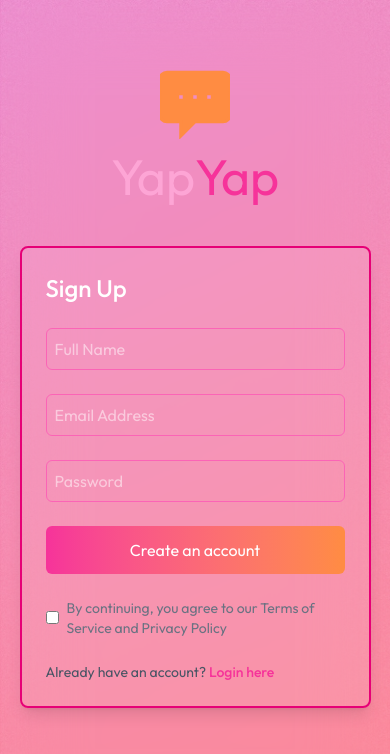
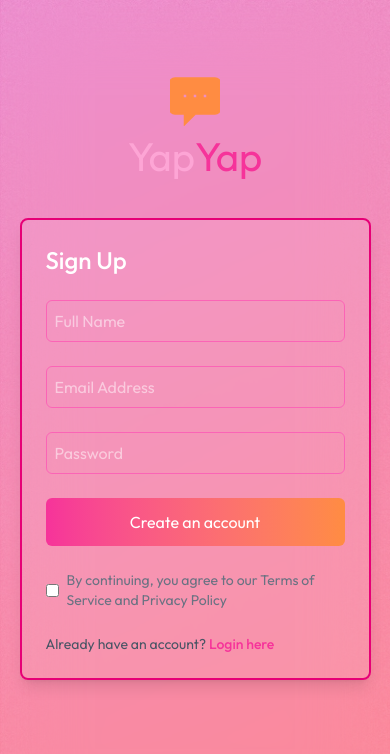
Before and after one commit to aparnapadhy/YapYap, a React (Vite) app in the folder client/: page / in a window 390 px wide. Shown: the top 754 px of the page. Built offline with nearby package versions, Linux system fonts and the light colour scheme; no server answers.

Commit message:
login page responsivness changed for mobile view

```diff
--- a/client/src/pages/LoginPage.jsx
+++ b/client/src/pages/LoginPage.jsx
@@ -34,11 +34,11 @@ const LoginPage = () => {
     <div className="h-screen sm:h-screen bg-cover bg-center flex items-center justify-center gap-8 sm:justify-evenly max-sm:flex-col backdrop-blur-2xl">
 
       {/*-------left-----------*/}
-      <div className="flex flex-col  h-[50vh] justify-center items-center sm:ml-[3vw] sm:my-[30vh]  mt-[270px] ">
-      <img src={assets.logo_icon} alt="" className="w-[70px] sm:w-[10vw]"/>
+      <div className="flex flex-col  h-[50vh] justify-center items-center sm:ml-[3vw] sm:my-[30vh]  mt-[250px] ">
+      <img src={assets.logo_icon} alt="" className="w-[50px] sm:w-[10vw]"/>
       <div className="flex">
-          <p className="text-pink-300  text-[50px] sm:text-[6vw] sm:-mt-[3vh]">Yap</p>
-         <p className="text-pink-500  text-[50px] sm:text-[6vw] sm:-mt-[3vh]">Yap</p>
+          <p className="text-pink-300  text-[40px] sm:text-[6vw] sm:-mt-[3vh]">Yap</p>
+         <p className="text-pink-500  text-[40px] sm:text-[6vw] sm:-mt-[3vh]">Yap</p>
       </div>
       </div>
 
```
